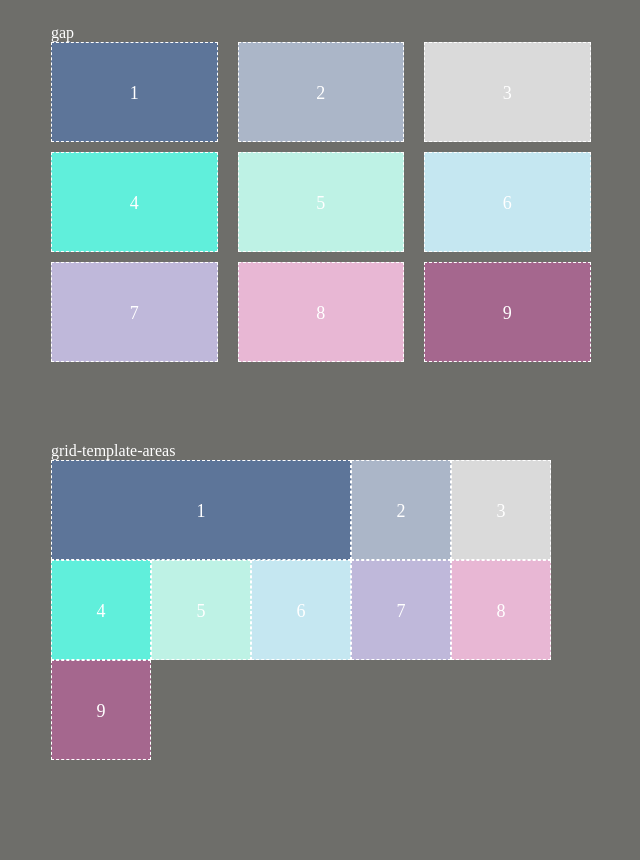
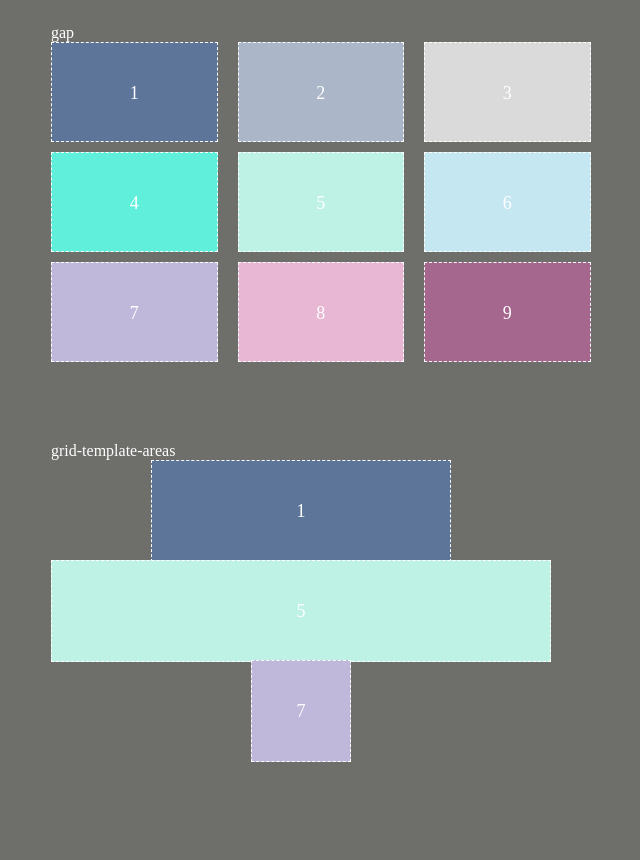
Before and after one commit to GraceeFlower/Grid, a plain HTML site: page index.html in a window 1280 px wide. Shown: the part 1648-2508 px from the top of the page, without its empty margins (49-689 px from the left). Drawn offline with Linux system fonts and the light colour scheme.

Commit message:
[Gracee] fix: change a way to lay out the items with area

```diff
--- a/index.css
+++ b/index.css
@@ -81,12 +81,35 @@ body {
   gap: 10px 20px;
 }
 
-.container-six .item-one {
-  grid-area: MyArea;
-  /* 必须命名了才有效 */
+.container-six .header {
+  grid-area: header;
 }
+
+.container-six .footer {
+  grid-area: footer;
+}
+
+.container-six .content {
+  grid-area: content;
+  /* 容器：必须命名了 grid-template-areas 才有效*/
+  /* 项目：否则就用下面这种方式 */
+}
+
+/* .container-six .content {
+  grid-area: 2/1/3/5;
+} */
+
+/* .container-six .header {
+  grid-area: 1/1/1/6;
+} */
+
+/* .container-six .footer {
+  grid-area: 3/5/3/6;
+} */
 
 .container-six {
   grid-template-columns: repeat(5, 100px);
-  grid-template-areas: "MyArea MyArea MyArea ..";
+  grid-template-areas: ". header header header ."
+                       "content content content content content"
+                       ". . footer . .";
 }
--- a/index.html
+++ b/index.html
@@ -76,15 +76,17 @@
 
   <span>grid-template-areas</span>
   <div class="container container-six">
-    <div class="item item-one">1</div>
-    <div class="item item-two">2</div>
-    <div class="item item-three">3</div>
-    <div class="item item-four">4</div>
-    <div class="item item-five">5</div>
-    <div class="item item-six">6</div>
-    <div class="item item-seven">7</div>
-    <div class="item item-eight">8</div>
-    <div class="item item-nine">9</div>
+    <div class="header">
+      <div class="item item-one">1</div>
+    </div>
+    <div class="content">
+      <!-- <div class="item item-four">4</div> -->
+      <div class="item item-five">5</div>
+    </div>
+    <div class="footer">
+      <div class="item item-seven">7</div>
+    </div>
+
   </div>
 </body>
 </html>
```
